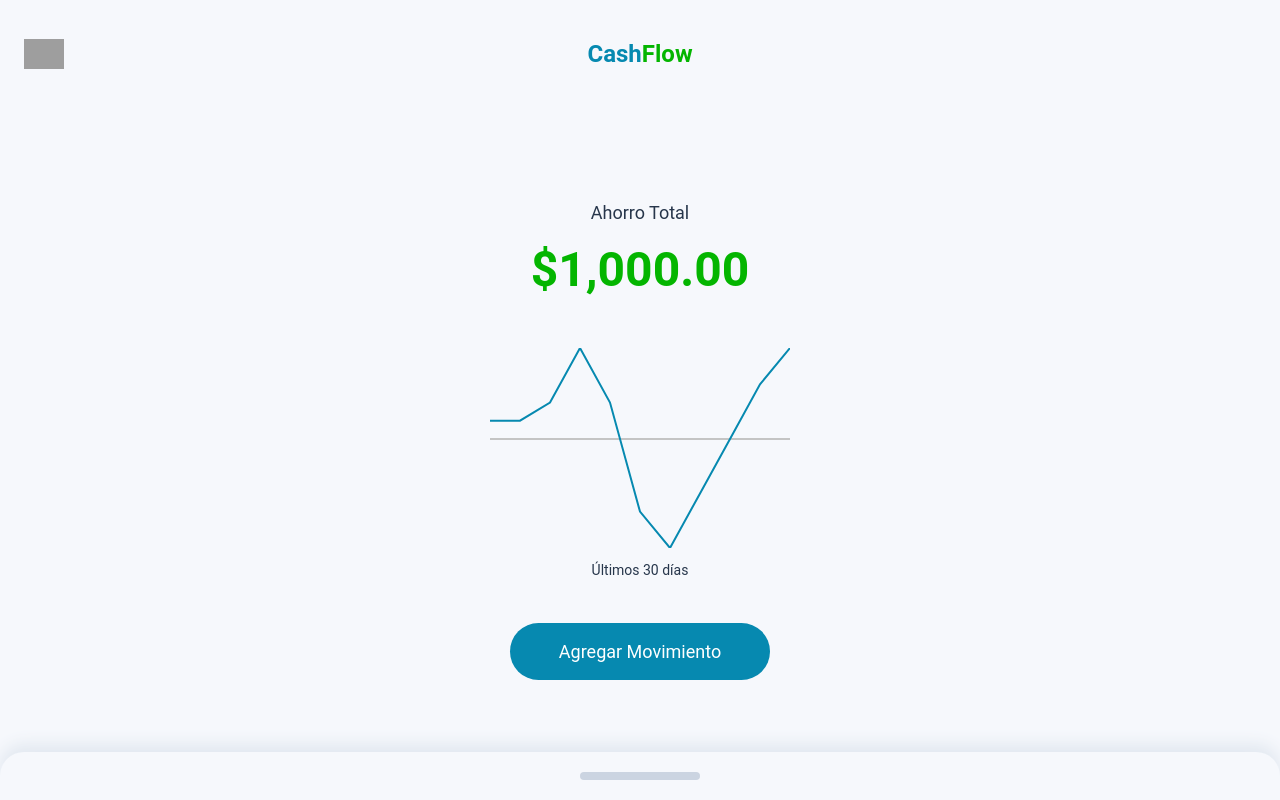
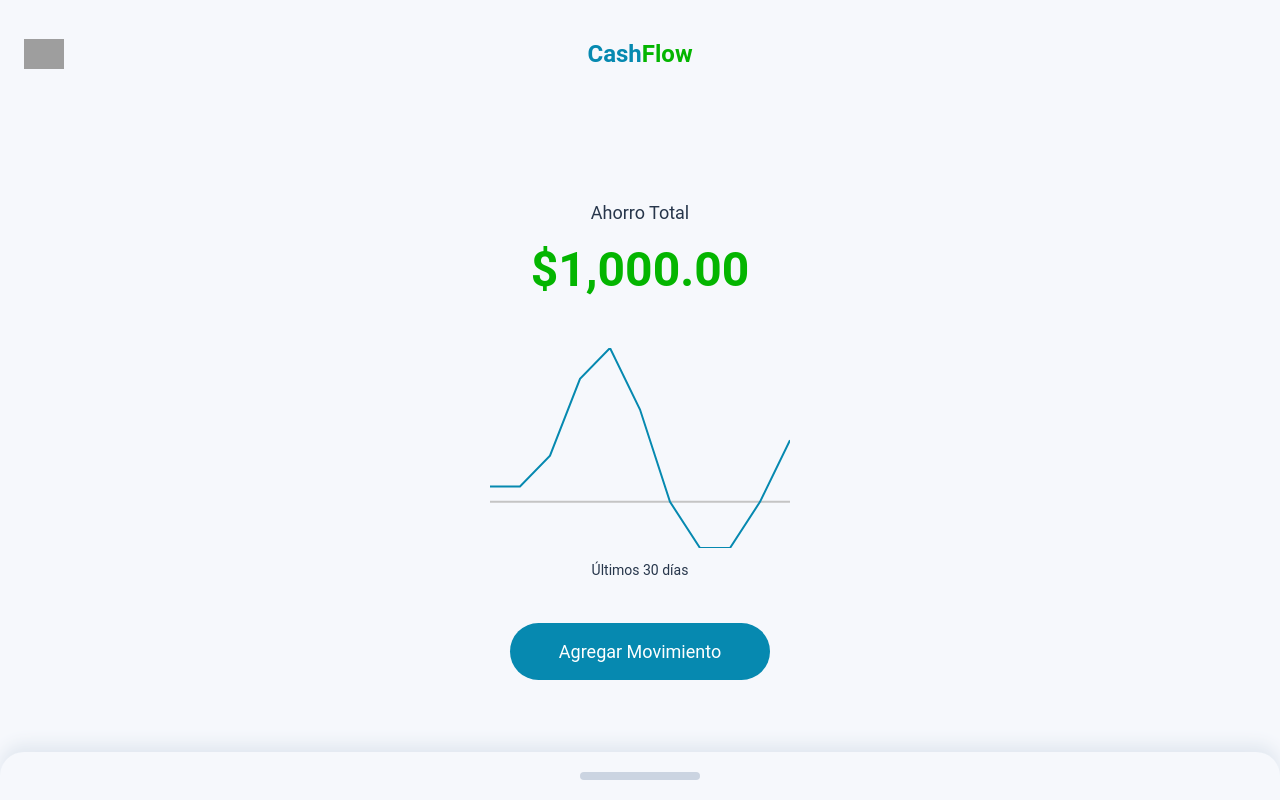
Before and after one commit to cerm88/personal-cash-flow, a Vue app: page / in a window 1280 px wide. Built offline with nearby package versions, Linux system fonts and the light colour scheme; grey boxes are pictures that could not be loaded.

Commit message:
feat: modelo de datos preparado

```diff
--- a/src/components/GraphicMovements.vue
+++ b/src/components/GraphicMovements.vue
@@ -56,6 +56,9 @@ const zero = computed(() => amountToPx(0));
 const showPoiter = ref(false);
 const pointer = ref(0);
 
+// Emitir evento al seleccionar un poits en el gráfico
+const emits = defineEmits(['select']);
+
 const tap = (e) => {
     const { target, touches } = e;
     showPoiter.value = true;
@@ -64,6 +67,8 @@ const tap = (e) => {
     const elementX = target.getBoundingClientRect().x;
     const touchX = touches[0].clientX;
     pointer.value = ((touchX - elementX) * 300) / elementWidth;
+    // <!-- Todo: propagar el monto al componente padre  -->
+    emits('select');
 };
 
 const untap = () => {
--- a/src/components/HomePage.vue
+++ b/src/components/HomePage.vue
@@ -34,6 +34,7 @@ import ResumeContent from './ResumeContent.vue';
 import MovementsHistory from './MovementsHistroy/index.vue';
 import AddMovement from './AddMovement.vue';
 import GraphicMovements from './GraphicMovements.vue';
+import { computed } from 'vue';
 
 // Label de fecha dinámica
 const dateLabel = null;
@@ -47,55 +48,88 @@ const movements = [
         id: 0,
         title: 'Movimiento 1',
         description: 'Lorem ipsum dolor sit amet. Lorem ipsum dolor sit amet',
-        amount: -2000,
+        amount: 100,
+        date: new Date('07-01-2022'),
     },
     {
         id: 1,
         title: 'Movimiento 2',
         description: 'Lorem ipsum dolor sit amet',
-        amount: 1000,
+        amount: 200,
+        date: new Date('07-10-2022'),
     },
     {
         id: 2,
         title: 'Movimiento 3',
         description: 'Lorem ipsum dolor sit amet. Lorem ipsum dolor sit amet',
-        amount: -3000,
+        amount: 500,
+        date: new Date('07-15-2022'),
     },
     {
         id: 3,
         title: 'Movimiento 4',
         description: 'Lorem ipsum dolor sit amet',
-        amount: 2500,
+        amount: 200,
+        date: new Date('07-17-2022'),
     },
     {
         id: 4,
         title: 'Movimiento 5',
         description: 'Lorem ipsum dolor sit amet. Lorem ipsum dolor sit amet',
-        amount: -3500,
+        amount: -400,
+        date: new Date('07-19-2022'),
+    },
+    {
+        id: 5,
+        title: 'Movimiento 6',
+        description: 'Lorem ipsum dolor sit amet. Lorem ipsum dolor sit amet',
+        amount: -600,
+        date: new Date('07-21-2022'),
     },
     {
         id: 6,
         title: 'Movimiento 7',
         description: 'Lorem ipsum dolor sit amet',
-        amount: 1000,
+        amount: -300,
+        date: new Date('07-22-2022'),
     },
     {
         id: 7,
         title: 'Movimiento 8',
         description: 'Lorem ipsum dolor sit amet',
-        amount: -1000,
+        amount: 0,
+        date: new Date('07-25-2022'),
     },
     {
         id: 8,
         title: 'Movimiento 9',
         description: 'Lorem ipsum dolor sit amet',
-        amount: 1000,
+        amount: 300,
+        date: new Date('07-26-2022'),
+    },
+    {
+        id: 9,
+        title: 'Movimiento 10',
+        description: 'Lorem ipsum dolor sit amet',
+        amount: 400,
+        date: new Date('07-27-2022'),
     },
 ];
 
 // Lista de montos
-// <!-- todo: extraer los montos a este array de la colección movements -->
-const amounts = [100, 200, 500, 200, -400, -600, -300, 0, 300, 500];
+const amounts = computed(() => {
+    const today = new Date();
+    return movements
+        .filter((movement) => {
+            const daysDiff = (today.getTime() - movement.date.getTime()) / (1000 * 60 * 60 * 24);
+            return daysDiff <= 30;
+        })
+        .map((movement) => movement.amount)
+        .map((_, i, lastDays) => {
+            const lastMovements = lastDays.slice(0, i + 1);
+            return lastMovements.reduce((accAmount, amount) => accAmount + amount, 0);
+        });
+});
 </script>
 
 <style lang="scss" scoped></style>
```
